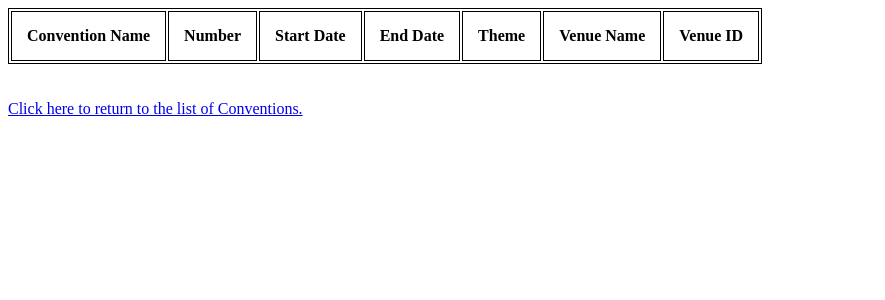
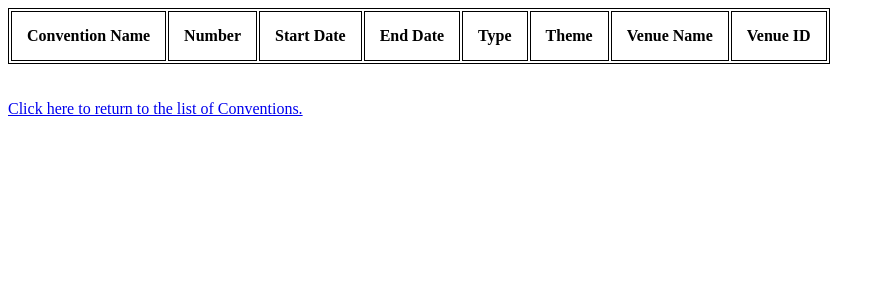
Before and after one commit to SerraAJ/CMSC-508-Project, a PHP site: page /detailConvention.php in a window 1280 px wide. Shown: the top 300 px of the page, without its empty margins (0-885 px from the left). Run offline with PHP 8.4, Linux system fonts and the light colour scheme; the visitor is signed in with stand-in values (Sample User, id 1); data that the repository does not hold is empty.

Commit message:
Fixed bug on 17

```diff
--- a/Database Theory Project/detailConvention.php
+++ b/Database Theory Project/detailConvention.php
@@ -14,7 +14,7 @@ $sql = "SELECT * FROM conventions WHERE convention_name = '". $lookup_con_name."
 
 $result = mysqli_query($conn, $sql);
 echo "<table>";
-echo "<tr> <th>Convention Name</th> <th>Number</th><th>Start Date</th><th>End Date</th><th>Theme</th>
+echo "<tr> <th>Convention Name</th> <th>Number</th><th>Start Date</th><th>End Date</th><th>Type</th><th>Theme</th>
     <th>Venue Name</th> <th>Venue ID</th></tr>";
 while($row = mysqli_fetch_array($result))
 {
```
